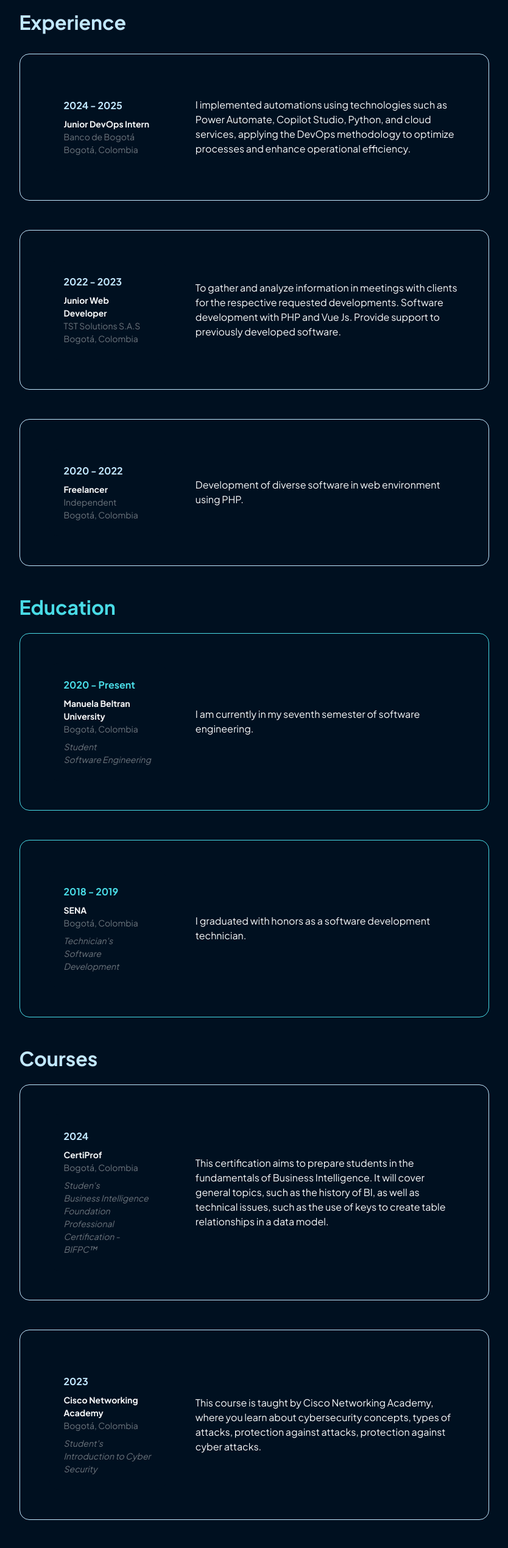
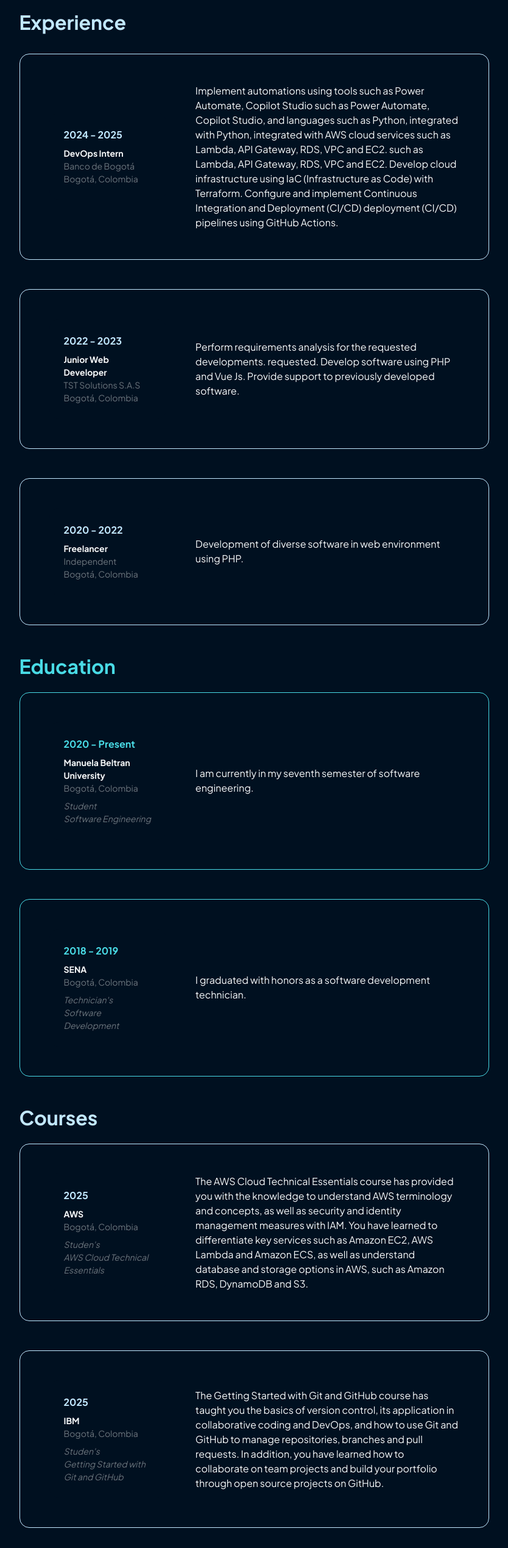
Before and after one commit to Ludwinghc/Portafolio-IngenLud, a Vue app in the folder portafolioLudTech/: page /resume in a window 1280 px wide. Shown: the part 220-2758 px from the top of the page at 61% size, without its empty margins (223-1057 px from the left). Built offline with nearby package versions, Linux system fonts and the light colour scheme.

Commit message:
Update experience and resume

```diff
--- a/portafolioLudTech/src/components/resumeComponent.vue
+++ b/portafolioLudTech/src/components/resumeComponent.vue
@@ -41,14 +41,21 @@ const downloadPdf = () => {
                 <div class="col text-center text-lg-start mb-4 mb-lg-0">
                   <div class="bg-dark p-4 rounded-4">
                     <div class="text-primary fw-bolder mb-2">2024 - 2025</div>
-                    <div class="small text-light fw-bolder">Junior DevOps Intern</div>
+                    <div class="small text-light fw-bolder">DevOps Intern</div>
                     <div class="small text-muted">Banco de Bogotá</div>
                     <div class="small text-muted">Bogotá, Colombia</div>
                   </div>
                 </div>
                 <div class="col-lg-8">
                   <div class="text-light">
-I implemented automations using technologies such as Power Automate, Copilot Studio, Python, and cloud services, applying the DevOps methodology to optimize processes and enhance operational efficiency.
+                    Implement automations using tools such as Power Automate, Copilot Studio
+                    such as Power Automate, Copilot Studio, and languages such as Python, integrated with
+                    Python, integrated with AWS cloud services such as Lambda, API Gateway, RDS, VPC and EC2.
+                    such as Lambda, API Gateway, RDS, VPC and EC2.
+                    Develop cloud infrastructure using IaC
+                    (Infrastructure as Code) with Terraform.
+                    Configure and implement Continuous Integration and Deployment (CI/CD)
+                    deployment (CI/CD) pipelines using GitHub Actions.
                   </div>
                 </div>
               </div>
@@ -68,9 +75,10 @@ I implemented automations using technologies such as Power Automate, Copilot Stu
                 </div>
                 <div class="col-lg-8">
                   <div class="text-light">
-                    To gather and analyze information in meetings with clients for the respective
-                    requested developments. Software development with PHP and Vue Js. Provide
-                    support to previously developed software.
+                    Perform requirements analysis for the requested developments.
+                    requested.
+                    Develop software using PHP and Vue Js.
+                    Provide support to previously developed software.
                   </div>
                 </div>
               </div>
@@ -148,7 +156,66 @@ I implemented automations using technologies such as Power Automate, Copilot Stu
         <!-- Courses Section-->
         <section>
           <h2 class="text-primary fw-bolder mb-4">Courses</h2>
-          <!-- Education Card 1-->
+                    <!-- Education Card 1-->
+                    <div class="card border-primary rounded-4 mb-5 bg-dark">
+            <div class="card-body p-5">
+              <div class="row align-items-center gx-5">
+                <div class="col text-center text-lg-start mb-4 mb-lg-0">
+                  <div class="bg-dark p-4 rounded-4">
+                    <div class="text-primary fw-bolder mb-2">2025</div>
+                    <div class="mb-2">
+                      <div class="small fw-bolder text-light">AWS</div>
+                      <div class="small text-muted">Bogotá, Colombia</div>
+                    </div>
+                    <div class="fst-italic">
+                      <div class="small text-muted">Studen's</div>
+                      <div class="small text-muted">
+                        AWS Cloud Technical Essentials
+                      </div>
+                    </div>
+                  </div>
+                </div>
+                <div class="col-lg-8 text-light">
+                  <div>
+                    The AWS Cloud Technical Essentials course has provided you with the knowledge to understand AWS terminology and concepts,
+                    as well as security and identity management measures with IAM. You have learned to differentiate key services such as Amazon EC2,
+                    AWS Lambda and Amazon ECS, as well as understand database and storage options in AWS, such as Amazon RDS, DynamoDB and S3.
+                  </div>
+                </div>
+              </div>
+            </div>
+          </div>
+                    <!-- Education Card 2-->
+                    <div class="card border-primary rounded-4 mb-5 bg-dark">
+            <div class="card-body p-5">
+              <div class="row align-items-center gx-5">
+                <div class="col text-center text-lg-start mb-4 mb-lg-0">
+                  <div class="bg-dark p-4 rounded-4">
+                    <div class="text-primary fw-bolder mb-2">2025</div>
+                    <div class="mb-2">
+                      <div class="small fw-bolder text-light">IBM</div>
+                      <div class="small text-muted">Bogotá, Colombia</div>
+                    </div>
+                    <div class="fst-italic">
+                      <div class="small text-muted">Studen's</div>
+                      <div class="small text-muted">
+                        Getting Started with Git and GitHub
+                      </div>
+                    </div>
+                  </div>
+                </div>
+                <div class="col-lg-8 text-light">
+                  <div>
+                    The Getting Started with Git and GitHub course has taught you the basics of version control,
+                    its application in collaborative coding and DevOps, and how to use Git and GitHub to manage repositories,
+                    branches and pull requests. In addition, you have learned how to collaborate on team projects and build your portfolio
+                     through open source projects on GitHub.
+                  </div>
+                </div>
+              </div>
+            </div>
+          </div>
+          <!-- Education Card 3-->
           <div class="card border-primary rounded-4 mb-5 bg-dark">
             <div class="card-body p-5">
               <div class="row align-items-center gx-5">
@@ -178,7 +245,7 @@ I implemented automations using technologies such as Power Automate, Copilot Stu
               </div>
             </div>
           </div>
-          <!-- Education Card 2-->
+          <!-- Education Card 4-->
           <div class="card border-primary rounded-4 mb-5 bg-dark">
             <div class="card-body p-5">
               <div class="row align-items-center gx-5">
@@ -205,7 +272,7 @@ I implemented automations using technologies such as Power Automate, Copilot Stu
               </div>
             </div>
           </div>
-          <!-- Education Card 3-->
+          <!-- Education Card 5-->
           <div class="card border-primary rounded-4 mb-5 bg-dark">
             <div class="card-body p-5">
               <div class="row align-items-center gx-5">
@@ -231,7 +298,7 @@ I implemented automations using technologies such as Power Automate, Copilot Stu
               </div>
             </div>
           </div>
-          <!-- Education Card 4-->
+          <!-- Education Card 6-->
           <div class="card border-primary rounded-4 mb-5 bg-dark">
             <div class="card-body p-5">
               <div class="row align-items-center gx-5">
@@ -258,7 +325,7 @@ I implemented automations using technologies such as Power Automate, Copilot Stu
               </div>
             </div>
           </div>
-          <!-- Education Card 5-->
+          <!-- Education Card 7-->
           <div class="card border-primary rounded-4 mb-5 bg-dark">
             <div class="card-body p-5">
               <div class="row align-items-center gx-5">
@@ -292,7 +359,7 @@ I implemented automations using technologies such as Power Automate, Copilot Stu
               </div>
             </div>
           </div>
-          <!-- Education Card 6-->
+          <!-- Education Card 8-->
           <div class="card border-primary rounded-4 mb-5 bg-dark">
             <div class="card-body p-5">
               <div class="row align-items-center gx-5">
@@ -347,7 +414,7 @@ I implemented automations using technologies such as Power Automate, Copilot Stu
                     <div
                       class="d-flex align-items-center rounded-4 p-3 h-100 border border-primary"
                     >
-                      DevOps methodology
+                      DevOps
                     </div>
                   </div>
                   <div class="col mb-4 mb-md-0">
@@ -384,7 +451,7 @@ I implemented automations using technologies such as Power Automate, Copilot Stu
                     <div
                       class="d-flex align-items-center rounded-4 p-3 h-100 border border-primary"
                     >
-                      UML Design
+                      IaC
                     </div>
                   </div>
                 </div>
@@ -393,21 +460,21 @@ I implemented automations using technologies such as Power Automate, Copilot Stu
                     <div
                       class="d-flex align-items-center rounded-4 p-3 h-100 border border-primary"
                     >
-                      Frontend Development
+                      AWS
                     </div>
                   </div>
                   <div class="col mb-4 mb-md-0">
                     <div
                       class="d-flex align-items-center rounded-4 p-3 h-100 border border-primary"
                     >
-                      Backend Development Suite
+                      Backend Development
                     </div>
                   </div>
                   <div class="col ">
                     <div
                       class="d-flex align-items-center rounded-4 p-3 h-100 border border-primary"
                     >
-                      User Design
+                      Databases Development
                     </div>
                   </div>
                 </div>
@@ -436,7 +503,7 @@ I implemented automations using technologies such as Power Automate, Copilot Stu
                     <div
                       class="d-flex align-items-center rounded-4 p-3 h-100 border border-primary"
                     >
-                      C #
+                      Java
                     </div>
                   </div>
                   <div class="col">
--- a/portafolioLudTech/src/views/HomeView.vue
+++ b/portafolioLudTech/src/views/HomeView.vue
@@ -16,7 +16,11 @@
               </h1>
               <div class="fs-3 fw-light text-light">
                 <p class="lead fw-light text-light mb-4">
-                  I am a software developer currently in the final semester of my Software Engineering degree. As a student member of the Colombian Society of Engineers, I am passionate about learning new technological trends and applying my knowledge to innovative projects. I excel in teamwork, taking on leadership roles when necessary, and I am committed to achieving success in every challenge. I enjoy acquiring new skills that enhance my performance as a developer and DevOps professional.
+                  I am a software engineer with 3 years of experience, currently in the last semester of my degree in
+                  Software Engineering. I am a student member of the Colombian Society of Engineers, I am passionate about learning
+                  about new technological trends and apply my knowledge in innovative projects. I stand out for
+                  my ability to work in a team, assuming leadership roles when necessary, and for my commitment to success in every challenge.
+                  to success in every challenge. I enjoy acquiring new skills that strengthen my performance as a software engineer.
                 </p>
               </div>
               <div
```
